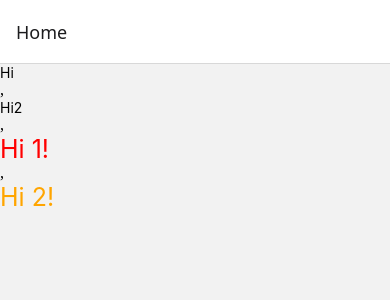
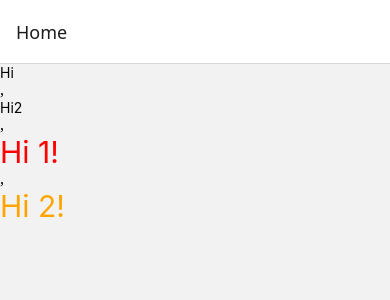
Before and after one commit to alek183/React, a React Native app in the folder first-react-app/: screen /Home in a window 390 px wide. Shown: the top 300 px of the page. Built offline with nearby package versions, Linux system fonts and the light colour scheme.

Commit message:
Module 3

```diff
--- a/first-react-app/screens/TestScreen.js
+++ b/first-react-app/screens/TestScreen.js
@@ -18,11 +18,11 @@ const TestScreen = () => {
 
 const styles = StyleSheet.create ({
     textStyle: {
-        fontSize : 25,
+        fontSize : 30,
         color : "red",
     },
     textStyle2 : {
-        fontSize : 25,
+        fontSize : 30,
         color : "orange",
     },
 });
```
